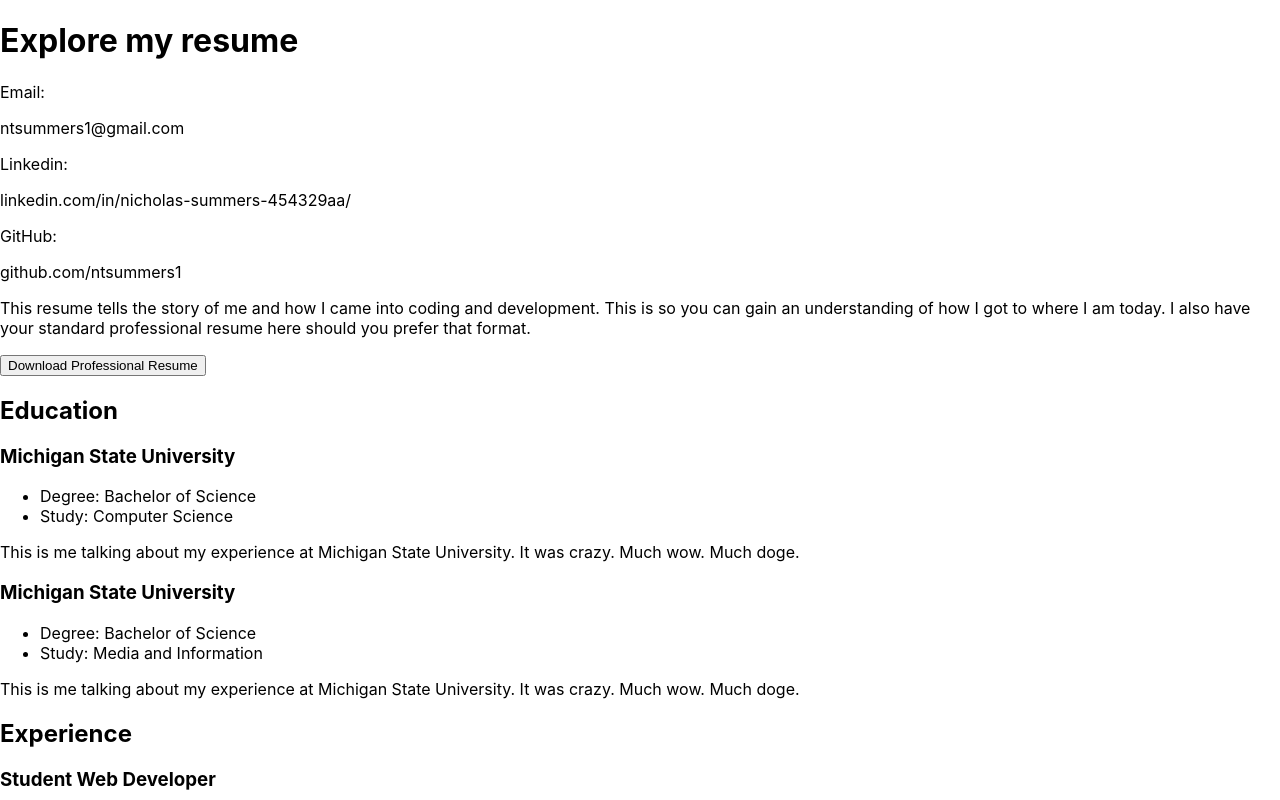
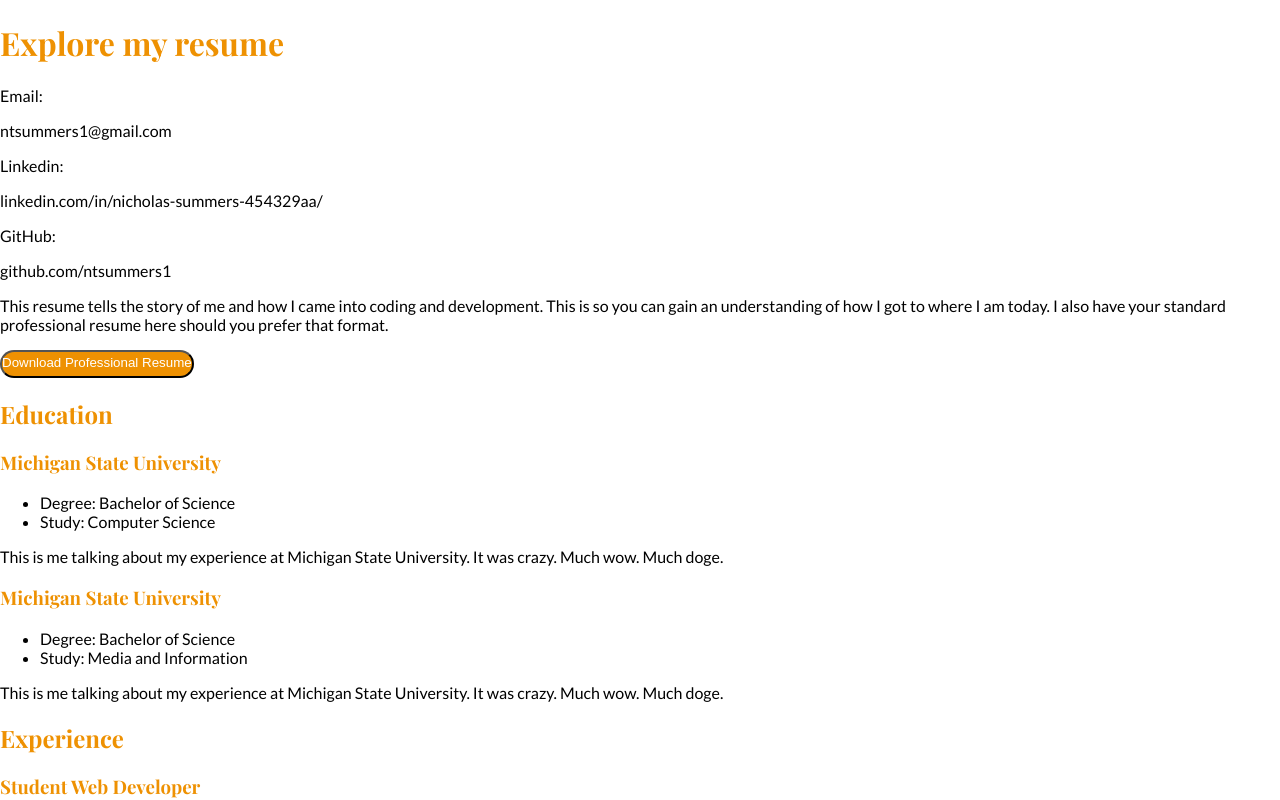
Before and after one commit to ntsummers1/portfolio-2022, a Next.js app: page / in a window 1280 px wide. Shown: the top 800 px of the page. Built offline with nearby package versions, Linux system fonts and the light colour scheme.

Commit message:
Transition to scss

```diff
--- a/next.config.js
+++ b/next.config.js
@@ -1,4 +1,6 @@
 /** @type {import('next').NextConfig} */
+const path = require('path')
+
 const nextConfig = {
   reactStrictMode: true,
   images: {
@@ -11,6 +13,9 @@ const nextConfig = {
       'bestofjs.org',
     ],
   },
+  sassOptions: {
+    includePaths: [path.join(__dirname, 'styles')],
+  },
 }
 
 module.exports = nextConfig
--- a/package.json
+++ b/package.json
@@ -10,7 +10,8 @@
   "dependencies": {
     "next": "12.0.8",
     "react": "17.0.2",
-    "react-dom": "17.0.2"
+    "react-dom": "17.0.2",
+    "sass": "^1.48.0"
   },
   "devDependencies": {
     "@types/node": "17.0.9",
--- a/pages/_app.tsx
+++ b/pages/_app.tsx
@@ -1,4 +1,4 @@
-import '../styles/globals.css'
+import '../styles/globals.scss'
 import type { AppProps } from 'next/app'
 
 function MyApp({ Component, pageProps }: AppProps) {
--- a/pages/index.tsx
+++ b/pages/index.tsx
@@ -1,7 +1,7 @@
 import type { NextPage } from "next";
 import Head from "next/head";
 import Image from "next/image";
-import styles from "../styles/Home.module.css";
+import styles from "../styles/Home.module.scss";
 
 const Home: NextPage = () => {
   return (
--- /dev/null
+++ b/styles/Home.module.scss
@@ -0,0 +1,42 @@
+@use "animations";
+@use "variables";
+
+.container {
+  animation: fadeIn 1.5s;
+  -webkit-animation: fadeIn 1.5s;
+  -moz-animation: fadeIn 1.5s;
+  -o-animation: fadeIn 1.5s;
+  -ms-animation: fadeIn 1.5s;
+}
+
+.main {
+  h1,
+  h2,
+  h3,
+  h4,
+  h5 {
+    color: variables.$primary-color;
+  }
+
+  a {
+    &:hover {
+      text-decoration: underline;
+    }
+  }
+
+  button {
+    display: inline-block;
+    padding: 3px 0 6px;
+    border-radius: 16.5px;
+    background-color: variables.$primary-color;
+    color: #fff;
+    outline: none;
+
+    &:hover {
+      cursor: pointer;
+    }
+  }
+}
+
+.footer {
+}
--- a/styles/Home.module.css
+++ b/styles/_animations.scss
@@ -22,19 +22,3 @@
   0% {opacity:0;}
   100% {opacity:1;}
 }
-
-.container {
-  animation: fadeIn 1.5s;
-  -webkit-animation: fadeIn 1.5s;
-  -moz-animation: fadeIn 1.5s;
-  -o-animation: fadeIn 1.5s;
-  -ms-animation: fadeIn 1.5s;
-}
-
-.main {
-
-}
-
-.footer {
-
-}
--- /dev/null
+++ b/styles/_variables.scss
@@ -0,0 +1,2 @@
+$primary-color: #EE9102;
+;
--- a/styles/globals.css
+++ /dev/null
@@ -1,16 +0,0 @@
-html,
-body {
-  padding: 0;
-  margin: 0;
-  font-family: -apple-system, BlinkMacSystemFont, Segoe UI, Roboto, Oxygen,
-    Ubuntu, Cantarell, Fira Sans, Droid Sans, Helvetica Neue, sans-serif;
-}
-
-a {
-  color: inherit;
-  text-decoration: none;
-}
-
-* {
-  box-sizing: border-box;
-}
--- /dev/null
+++ b/styles/globals.scss
@@ -0,0 +1,22 @@
+@import url('https://fonts.googleapis.com/css2?family=Lato:wght@100;300;400;700;900&family=Playfair+Display:wght@400;700&display=swap');
+
+html,
+body {
+  padding: 0;
+  margin: 0;
+  font-family: 'Lato', -apple-system, BlinkMacSystemFont, Segoe UI, Roboto, Oxygen,
+    Ubuntu, Cantarell, Fira Sans, Droid Sans, Helvetica Neue, sans-serif;
+}
+
+h1, h2, h3, h4, h5 {
+  font-family: 'Playfair Display', serif;
+}
+
+a {
+  color: inherit;
+  text-decoration: none;
+}
+
+* {
+  box-sizing: border-box;
+}
--- /dev/null
+++ b/styles/main.scss
@@ -0,0 +1 @@
+$color-primary: #ffff00;
```
Also changed, not shown: 1 other file (tests, documents, lock files or other folders).
